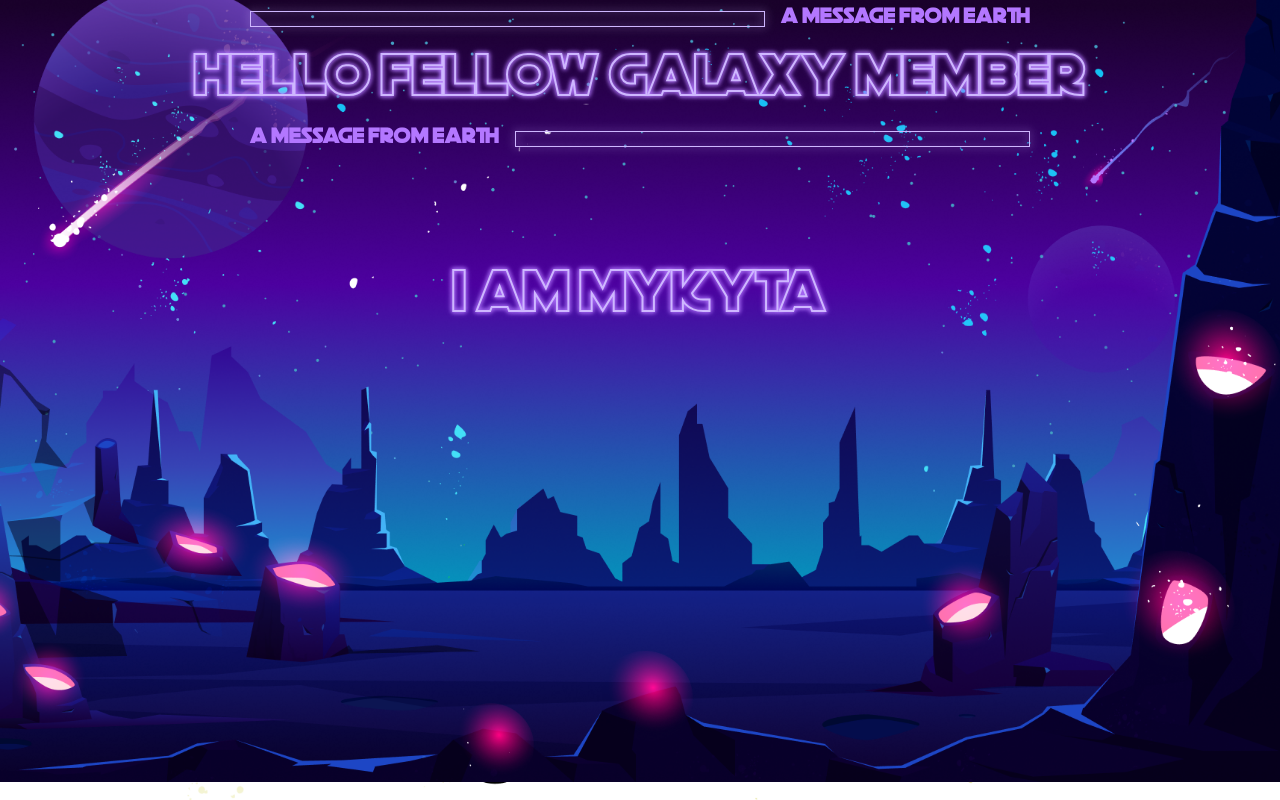
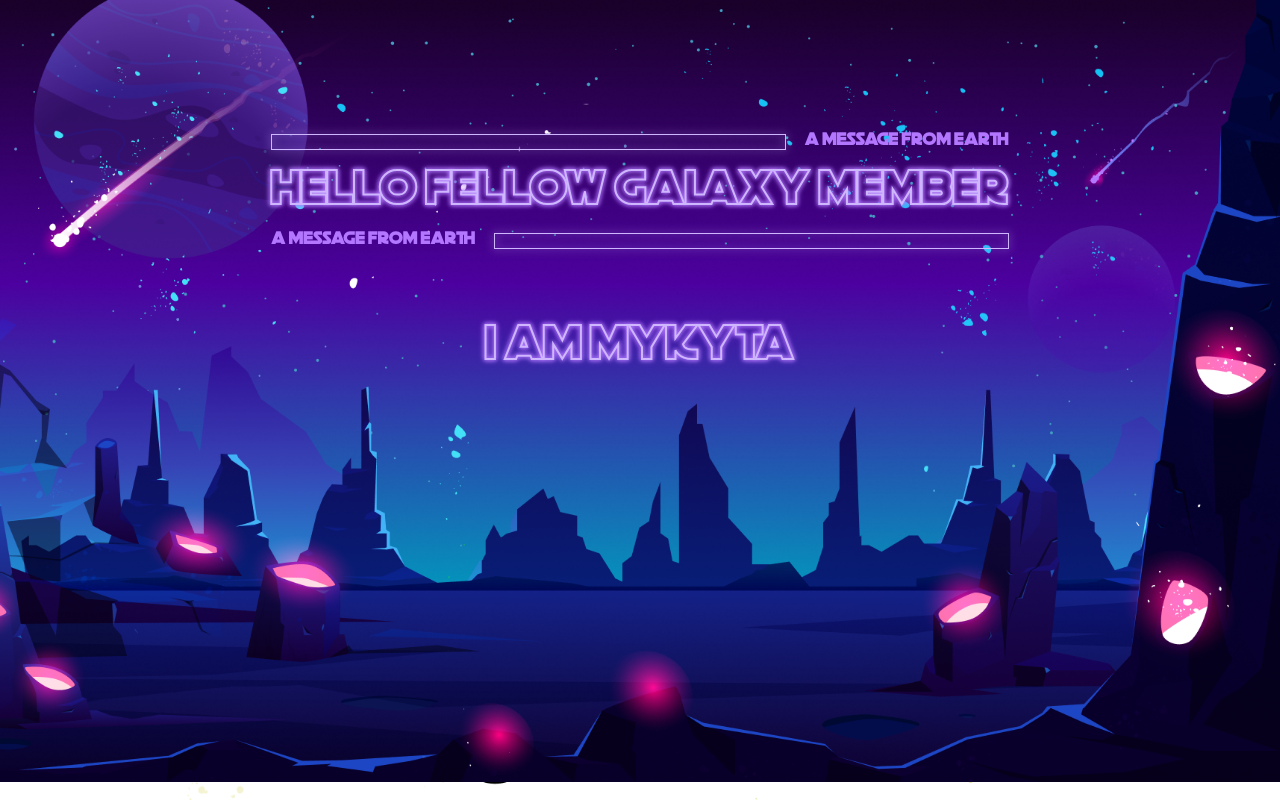
Before and after one commit to ZozuliaMykyta/portfolio, a React (Vite) app: page / in a window 1280 px wide. Built offline with nearby package versions, Linux system fonts and the light colour scheme.

Commit message:
fix: adjust text sizes and layout properties for improved visual consistency in MainSlide

```diff
--- a/src/components/slides/MainSlide.tsx
+++ b/src/components/slides/MainSlide.tsx
@@ -2,25 +2,25 @@ import React from "react";
 
 const MainSlide: React.FC = () => {
   return (
-    <div className="container">
-      <div className="mb-24 flex flex-col justify-center">
-        <div className="flex items-center justify-center gap-4">
+    <div className="container !mt-[126px]">
+      <div className="mb-14 flex flex-col justify-center">
+        <div className="flex items-center justify-between gap-4">
           <div className="bar mt-1"></div>
-          <h4 className="text-custom-purple text-[22px] font-death-star self-end">
+          <h4 className="text-custom-purple text-[18px] font-death-star self-end">
             a message from earth
           </h4>
         </div>
-        <h1 className="text-[58px] font-death-star text-with-stroke text-transparent purple-shadow">
+        <h1 className="text-[48px] font-death-star text-with-stroke text-transparent purple-shadow">
           hello fellow galaxy member
         </h1>
-        <div className="flex items-center justify-center gap-4">
-          <h4 className="text-custom-purple text-[22px] font-death-star">
+        <div className="flex items-center justify-between gap-4">
+          <h4 className="text-custom-purple text-[18px] font-death-star">
             a message from earth
           </h4>
           <div className="bar mt-1"></div>
         </div>
       </div>
-      <h2 className="text-[58px] font-death-star text-with-stroke text-transparent purple-shadow">
+      <h2 className="text-[48px] font-death-star text-with-stroke text-transparent purple-shadow">
         i am mykyta
       </h2>
     </div>
```
